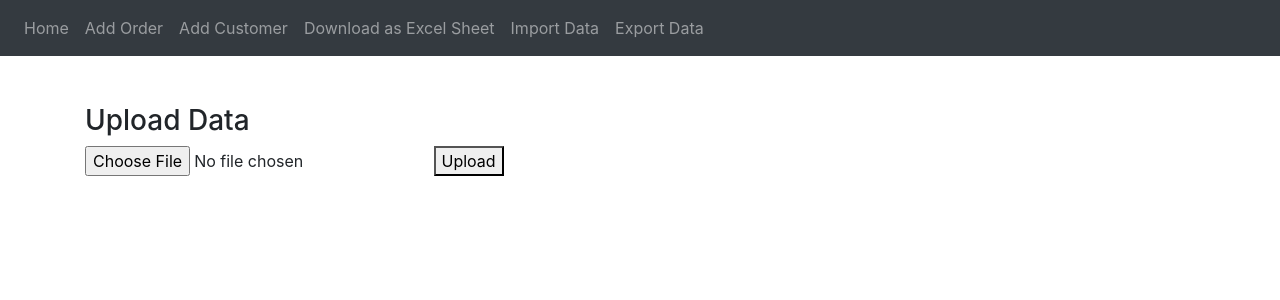
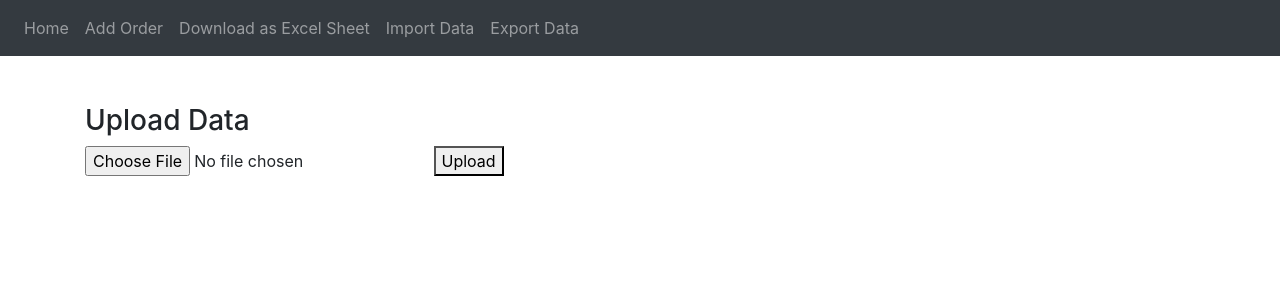
Before and after one commit to Reszonance/jfconsolidation, a Flask app: page /upload in a window 1280 px wide. Shown: the top 300 px of the page. Run offline with Flask 3, Linux system fonts and the light colour scheme; parts of the project's set-up code (start-up, migrations or seed data) failed here and were passed over; some libraries are stand-ins or nearby versions.

Commit message:
updated menu

```diff
--- a/website/templates/base.html
+++ b/website/templates/base.html
@@ -43,9 +43,8 @@
       <div class="collapse navbar-collapse" id="navbar">
         <div class="navbar-nav">
           <a class="nav-item nav-link" id="Home" href="/">Home</a>
-          <a class="nav-item nav-link" id="addOrder" href="/add-order">Add Order</a>
-          <a class="nav-item nav-link" id="addCustomer" href="/add-customer">Add Customer</a>
-          <a class="nav-item nav-link" id="exportExcel" href="/download-excel">Download as Excel Sheet</a>
+          <a class="nav-item nav-link" id="addOrder" href="{{ url_for('views.add_order') }}">Add Order</a>
+          <a class="nav-item nav-link" id="exportExcel" href="{{ url_for('views.download_excel') }}">Download as Excel Sheet</a>
           <a class="nav-item nav-link" id="showUpload" href="{{ url_for('views.upload_data') }}">Import Data</a>
           <a class="nav-item nav-link" id="exportData" href="{{ url_for('views.export_data') }}">Export Data</a>
         </div>
```
